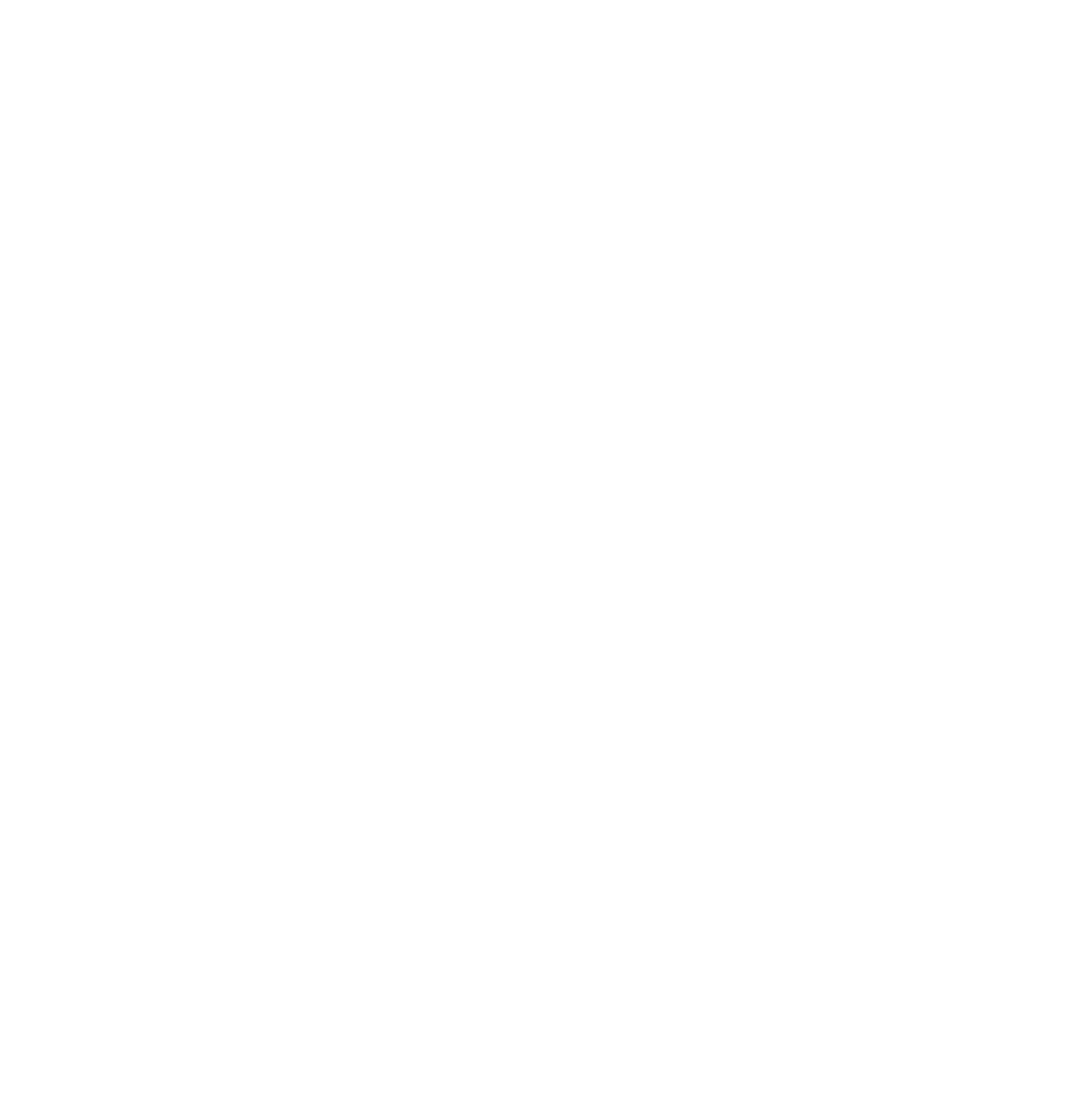
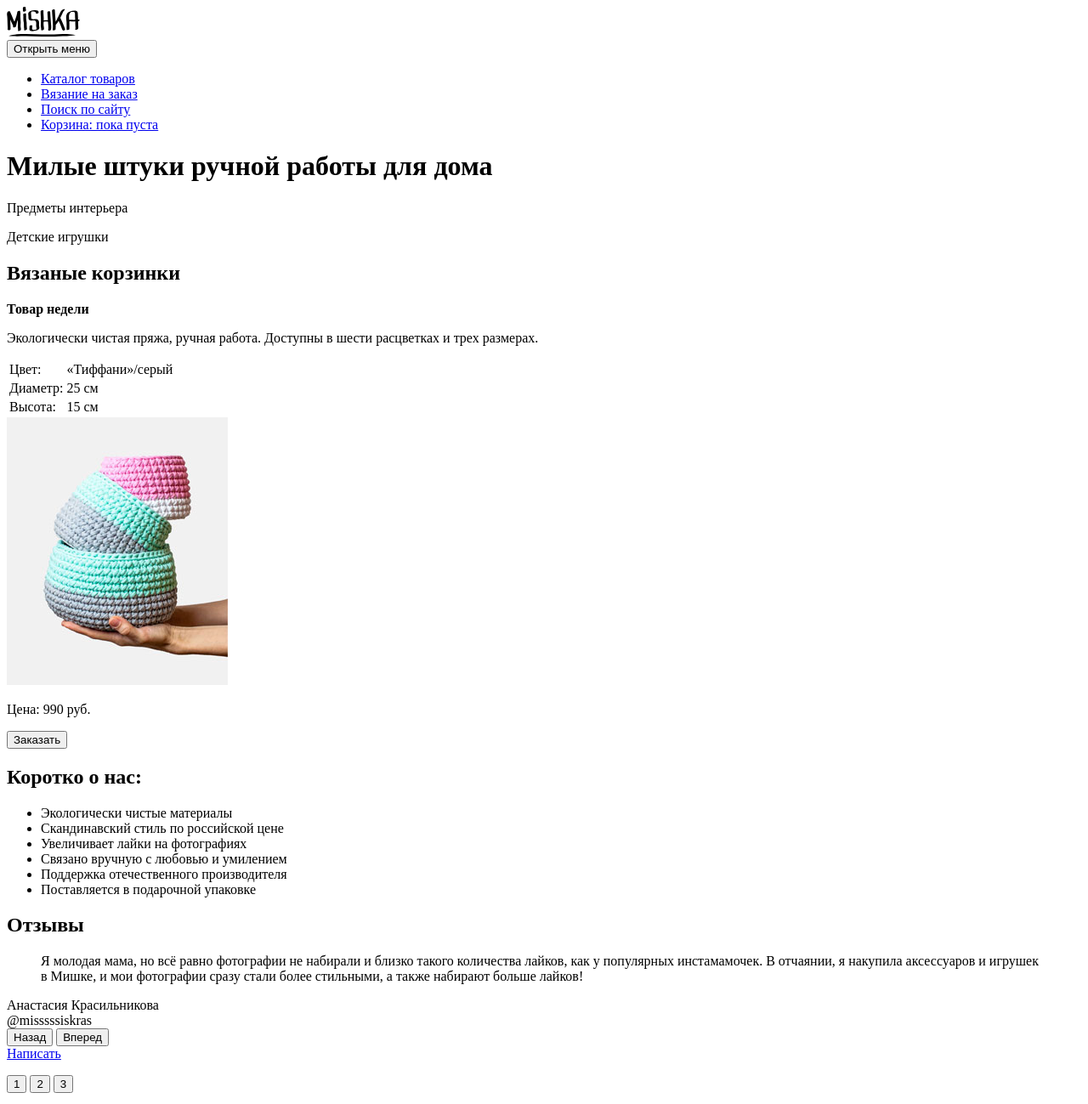
Before and after one commit to mixamus13/487083-mishka-18, a website: page source/index.html in a window 1280 px wide. Shown: the whole page at 85% size. Before the commit the page ends 800 px from the top, so only its background shows below. Drawn offline with Linux system fonts and the light colour scheme.

Commit message:
index-mobile without footer

```diff
--- a/source/index.html
+++ b/source/index.html
@@ -2,9 +2,102 @@
 <html lang="ru">
 <head>
   <meta charset="utf-8">
+  <meta name="viewport" content="width=device-width, initial-scale=1, shrink-to-fit=no">
   <link rel="stylesheet" href="">
   <title>HTML Academy: Мишка</title>
 </head>
 <body>
+<header class="page-header">
+  <a class="page-header__logo">
+    <img src="img/logo-mobile.svg" alt="Логотип Мишка" class="page-header__logo-image" width="86" height="35">
+  </a>
+  <nav class="main-nav">
+    <button class="main-nav__toggle" type="button">Открыть меню</button>
+    <div class="main-nav__wrapper">
+      <ul class="main-nav__list site-list">
+        <li class="site-list__item">
+          <a href="#">Каталог товаров</a>
+        </li>
+        <li class="site-list__item">
+          <a href="#">Вязание на заказ</a>
+        </li>
+        <li class="site-list__item">
+          <a href="#">Поиск по сайту</a>
+        </li>
+        <li class="site-list__item">
+          <a href="#">Корзина: пока пуста</a>
+        </li>
+      </ul>
+    </div>
+  </nav>
+</header>
+<main class="page-main">
+  <h1 class="page-main__title">Милые штуки ручной работы для дома</h1>
+  <div class="objects-interior">
+    <p class="objects-interior__description">Предметы интерьера</p>
+    <p class="objects-interior__description">Детские игрушки</p>
+  </div>
+  <section class="knitted-baskets">
+    <h2 class="knitted-baskets__title">Вязаные корзинки</h2>
+    <b class="knitted-baskets__item-day">Товар недели</b>
+    <p class="knitted-baskets__description">Экологически чистая пряжа, ручная работа. Доступны в шести расцветках и
+      трех размерах.</p>
+    <table class="knitted-baskets__options">
+      <tr>
+        <td class="knitted-baskets__field">Цвет:</td>
+        <td class="knitted-baskets__value">«Тиффани»/серый</td>
+      </tr>
+      <tr>
+        <td class="knitted-baskets__field">Диаметр:</td>
+        <td class="knitted-baskets__value">25 см</td>
+      </tr>
+      <tr>
+        <td class="knitted-baskets__field">Высота:</td>
+        <td class="knitted-baskets__value">15 см</td>
+      </tr>
+    </table>
+    <img src="img/triple-set-mobile@1x.jpg" alt="Вязанные корзинки" class="knitted-baskets__image" width="260"
+         height="315">
+    <p class="knitted-baskets__cost">Цена: 990 руб.</p>
+    <button class="knitted-baskets__order" type="submit">Заказать</button>
+  </section>
+  <section class="about-us">
+    <h2 class="about-us__title">Коротко о нас:</h2>
+    <ul class="about-us__list">
+      <li class="about-us__item">Экологически чистые материалы</li>
+      <li class="about-us__item">Скандинавский стиль по российской цене</li>
+      <li class="about-us__item">Увеличивает лайки на фотографиях</li>
+      <li class="about-us__item">Связано вручную с любовью и умилением</li>
+      <li class="about-us__item">Поддержка отечественного производителя</li>
+      <li class="about-us__item">Поставляется в подарочной упаковке</li>
+    </ul>
+  </section>
+  <section class="reviews">
+    <div class="reviews__wrapper slider">
+      <h2 class="reviews__title">Отзывы</h2>
+      <div class="reviews__list slider__list">
+        <blockquote class="reviews__item slider-item">
+          <p class="reviews__description">Я молодая мама, но всё равно фотографии не набирали и близко такого количества
+            лайков, как у популярных инстамамочек. В отчаянии, я накупила аксессуаров и игрушек в Мишке, и мои
+            фотографии
+            сразу стали более стильными, а также набирают больше лайков!</p>
+        </blockquote>
+        <div class="reviews__author-name">Анастасия Красильникова</div>
+        <div class="reviews__author-email">@misssssiskras</div>
+        <button class="reviews-prev" type="button">Назад</button>
+        <button class="reviews-туче" type="button">Вперед</button>
+      </div>
+      <a href="#" class="reviews-write button">Написать</a>
+      <p class="reviews__toggles slider__toggles">
+        <button class="slider__toggles" type="button">1</button>
+        <button class="slider__toggles" type="button">2</button>
+        <button class="slider__toggles" type="button">3</button>
+      </p>
+    </div>
+  </section>
+</main>
+<footer class="page-footer">
+
+</footer>
 </body>
 </html>
```
Also changed, not shown: source/catalog.html (added, +11 -0 lines), source/form.html (added, +11 -0 lines). Lines whose indentation alone changed are shown as unchanged.
